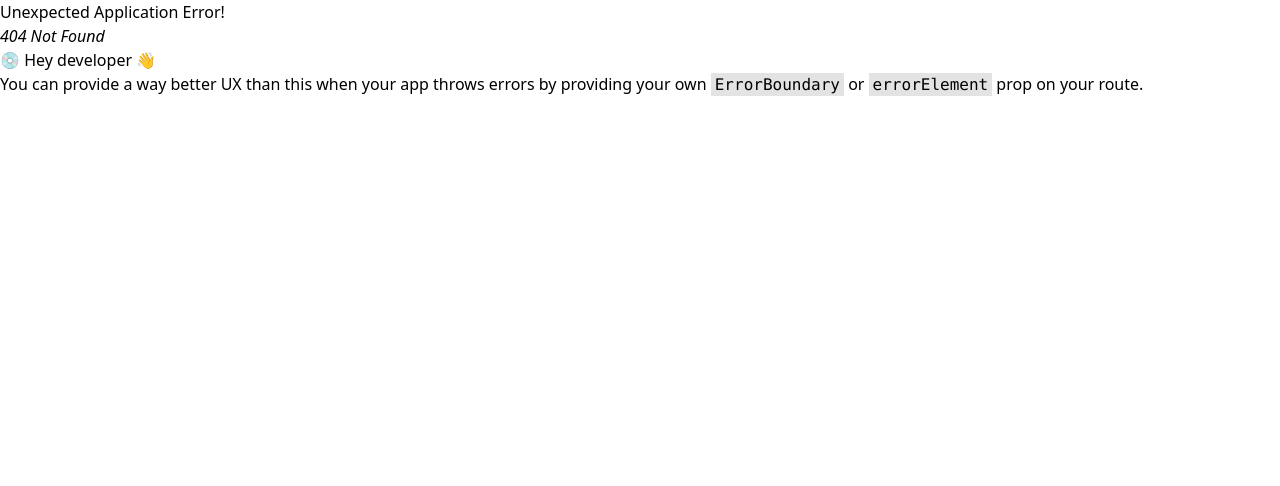
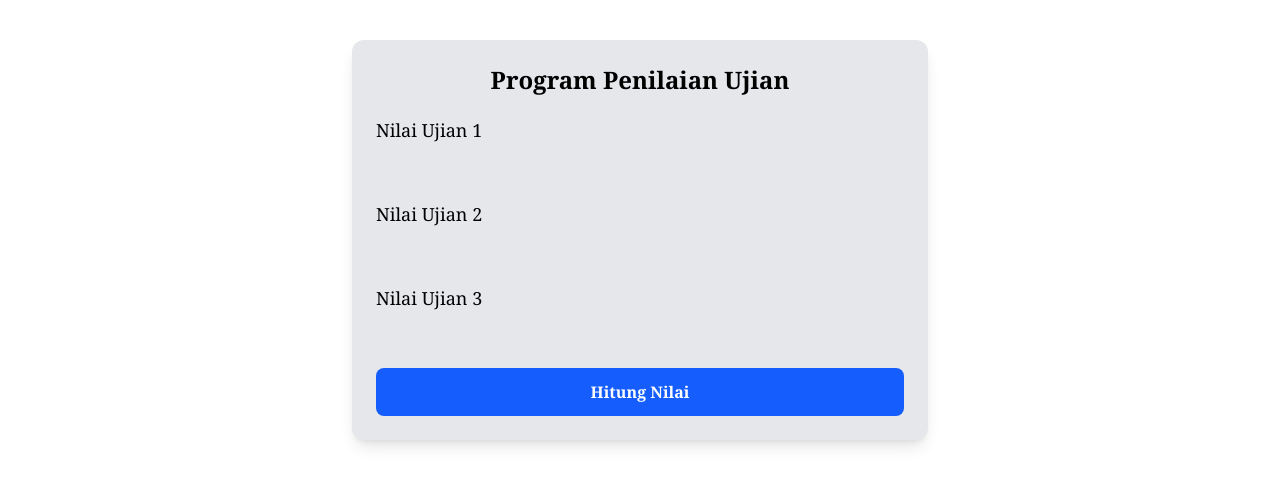
Before and after one commit to siswantoismail/junior-web, a React (Vite) app: page /nilai in a window 1280 px wide. Before the commit this address had no page. Shown: the top 486 px of the page. Built offline with nearby package versions, Linux system fonts and the light colour scheme.

Commit message:
part5 sudah selesai

```diff
--- /dev/null
+++ b/src/Fragments/FormNilai.jsx
@@ -0,0 +1,117 @@
+import { useState } from "react";
+
+export default function FormNilai() {
+  const [nilai1, setNilai1] = useState("");
+  const [nilai2, setNilai2] = useState("");
+  const [nilai3, setNilai3] = useState("");
+
+  const [rata, setRata] = useState(null);
+  const [predikat, setPredikat] = useState("");
+
+  // Fungsi menghitung rata-rata
+  function hitungRata(a, b, c) {
+    return (a + b + c) / 3;
+  }
+
+  // Fungsi menentukan predikat
+  function tentukanPredikat(r) {
+    if (r >= 85) return "A";
+    if (r >= 70) return "B";
+    if (r >= 55) return "C";
+    return "D";
+  }
+
+  const handleProses = () => {
+    if (!nilai1 || !nilai2 || !nilai3) {
+      alert("Semua nilai ujian harus diisi!");
+      return;
+    }
+
+    const n1 = parseFloat(nilai1);
+    const n2 = parseFloat(nilai2);
+    const n3 = parseFloat(nilai3);
+
+    const nilaiRata = hitungRata(n1, n2, n3);
+    const grade = tentukanPredikat(nilaiRata);
+
+    setRata(nilaiRata.toFixed(2));
+    setPredikat(grade);
+  };
+
+  return (
+    <div className="max-w-xl mx-auto mt-10 p-6 bg-gray-200 rounded-xl shadow-lg font-serif">
+      <h1 className="text-2xl font-bold mb-5 text-center">
+        Program Penilaian Ujian
+      </h1>
+
+      {/* Input Nilai */}
+      <div className="mb-4">
+        <label className="block text-lg">Nilai Ujian 1</label>
+        <input
+          className="w-full p-2 rounded-lg"
+          type="number"
+          value={nilai1}
+          onChange={(e) => setNilai1(e.target.value)}
+        />
+      </div>
+
+      <div className="mb-4">
+        <label className="block text-lg">Nilai Ujian 2</label>
+        <input
+          className="w-full p-2 rounded-lg"
+          type="number"
+          value={nilai2}
+          onChange={(e) => setNilai2(e.target.value)}
+        />
+      </div>
+
+      <div className="mb-4">
+        <label className="block text-lg">Nilai Ujian 3</label>
+        <input
+          className="w-full p-2 rounded-lg"
+          type="number"
+          value={nilai3}
+          onChange={(e) => setNilai3(e.target.value)}
+        />
+      </div>
+
+      {/* Tombol Proses */}
+      <button
+        onClick={handleProses}
+        className="w-full bg-blue-600 hover:bg-blue-800 text-white p-3 rounded-lg font-bold"
+      >
+        Hitung Nilai
+      </button>
+
+      {/* Tabel Hasil */}
+      {rata !== null && (
+        <div className="mt-6">
+          <h2 className="text-xl font-bold mb-2">Hasil Perhitungan</h2>
+
+          <table className="w-full table-auto border-collapse border border-gray-600">
+            <thead>
+              <tr className="bg-gray-300">
+                <th className="border border-gray-600 p-2">Nilai 1</th>
+                <th className="border border-gray-600 p-2">Nilai 2</th>
+                <th className="border border-gray-600 p-2">Nilai 3</th>
+                <th className="border border-gray-600 p-2">Rata-rata</th>
+                <th className="border border-gray-600 p-2">Predikat</th>
+              </tr>
+            </thead>
+            <tbody>
+              <tr>
+                <td className="border border-gray-600 p-2">{nilai1}</td>
+                <td className="border border-gray-600 p-2">{nilai2}</td>
+                <td className="border border-gray-600 p-2">{nilai3}</td>
+                <td className="border border-gray-600 p-2">{rata}</td>
+                <td className="border border-gray-600 p-2 font-bold">
+                  {predikat}
+                </td>
+              </tr>
+            </tbody>
+          </table>
+        </div>
+      )}
+    </div>
+  );
+}
--- a/src/main.jsx
+++ b/src/main.jsx
@@ -5,6 +5,7 @@ import App from "./App.jsx";
 import FormInput from "./pages/input.jsx";
 import Grafik from "./pages/grafik.jsx";
 import Produk from "./pages/produk.jsx";
+import Nilai from "./pages/nilai.jsx";
 const router = createBrowserRouter([
   {
     path: "grafik",
@@ -18,6 +19,10 @@ const router = createBrowserRouter([
     path: "produk",
     element: <Produk />,
   },
+  {
+    path: "nilai",
+    element: <Nilai />,
+  },
 ]);
 
 createRoot(document.getElementById("root")).render(
--- /dev/null
+++ b/src/pages/nilai.jsx
@@ -0,0 +1,9 @@
+import FormNilai from "../Fragments/FormNilai";
+
+export default function Nilai() {
+  return (
+    <>
+      <FormNilai />
+    </>
+  );
+}
```
